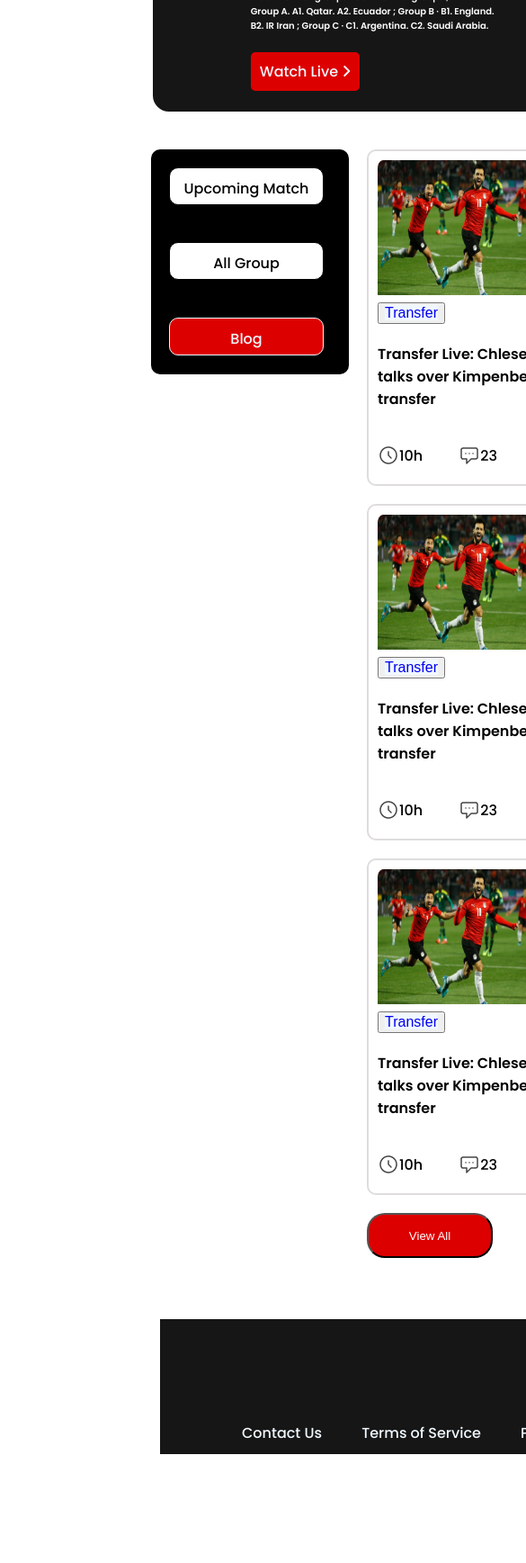
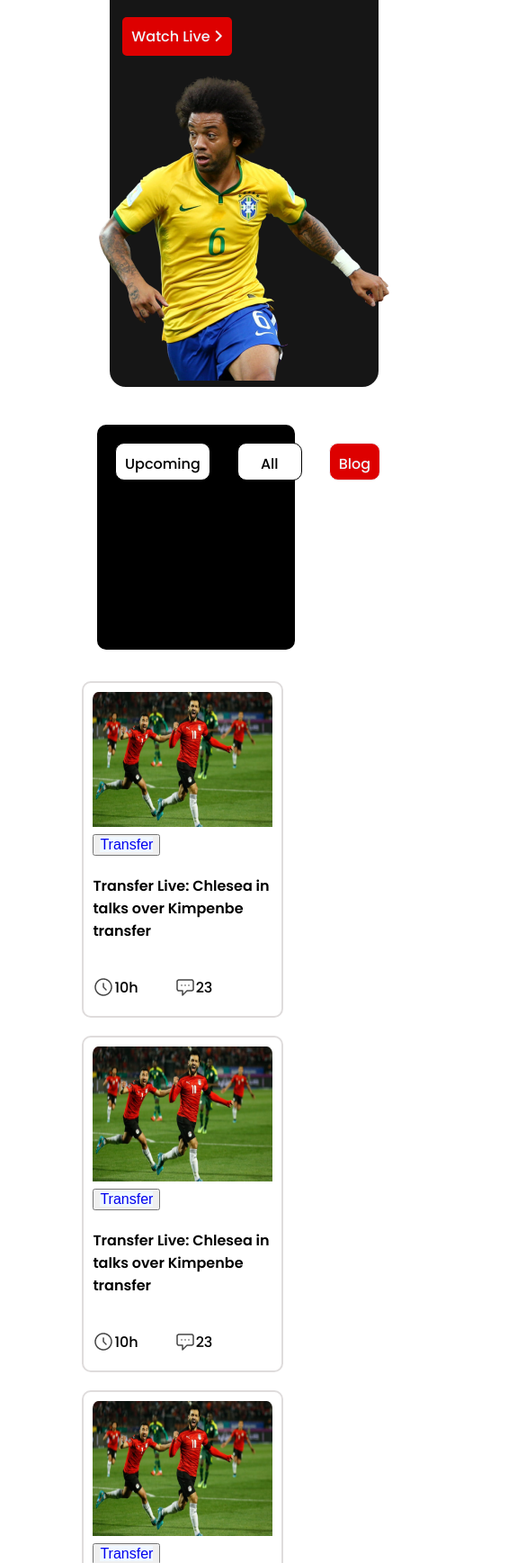
Before and after one commit to emon-ismail/Assignment-2-programming-hero, a plain HTML site: page blog.html in a window 390 px wide. Shown: the part 263-2000 px from the top of the page at 90% size, 585 px wide, since content can reach past the window. Before the commit the page ends 1894 px from the top, so only its background shows below. Drawn offline with Linux system fonts and the light colour scheme.

Commit message:
responsive half

```diff
--- a/blog.css
+++ b/blog.css
@@ -244,3 +244,85 @@ width: 312px;
 
 }
 /************************ footer end ******************** */
+
+    @media screen and (max-width:767px) {
+      .headings-and-banner{
+        flex-direction: column;
+        width:100% ;
+        height: 100%;
+        margin: 0;
+        padding: 0;
+      }
+      .banner{
+        margin-top: 30px;
+
+
+
+      }
+      /* .menu-items{
+        flex-direction: column;
+      }
+       */
+       .container {
+        display: flex;
+        flex-direction: column;
+        margin-left: -60px;
+
+
+    }
+    .articles{
+
+        display: grid;
+        grid-template-columns: repeat(1,1fr);
+        margin-right: 50%;
+        padding: 100px;
+        margin-left: 10%;
+
+        margin-top: -15%;
+
+
+    }
+    .footer{
+      margin-top: 2950px;
+      height: 100%;
+      width: 100%;
+     margin-left: -10px;
+
+
+    }
+    .view-all{
+      visibility: hidden;
+    }
+    .contact-policy{
+      display: grid;
+      grid-template-columns: repeat(1,1fr);
+      align-content: space-between;
+
+    }
+
+
+
+
+
+    }
+    /* mobile-view  end*/
+    @media screen and (max-width:992px) {
+     .headings-and-banner{
+      width: 80%;
+      height: 90%;
+      margin-left: 30%;
+     }
+     .item{
+      display: flex;
+
+     }
+     .container {
+      display: flex;
+      flex-direction: column;
+      margin-left: -60px;
+
+
+
+  }
+
+    }
```
